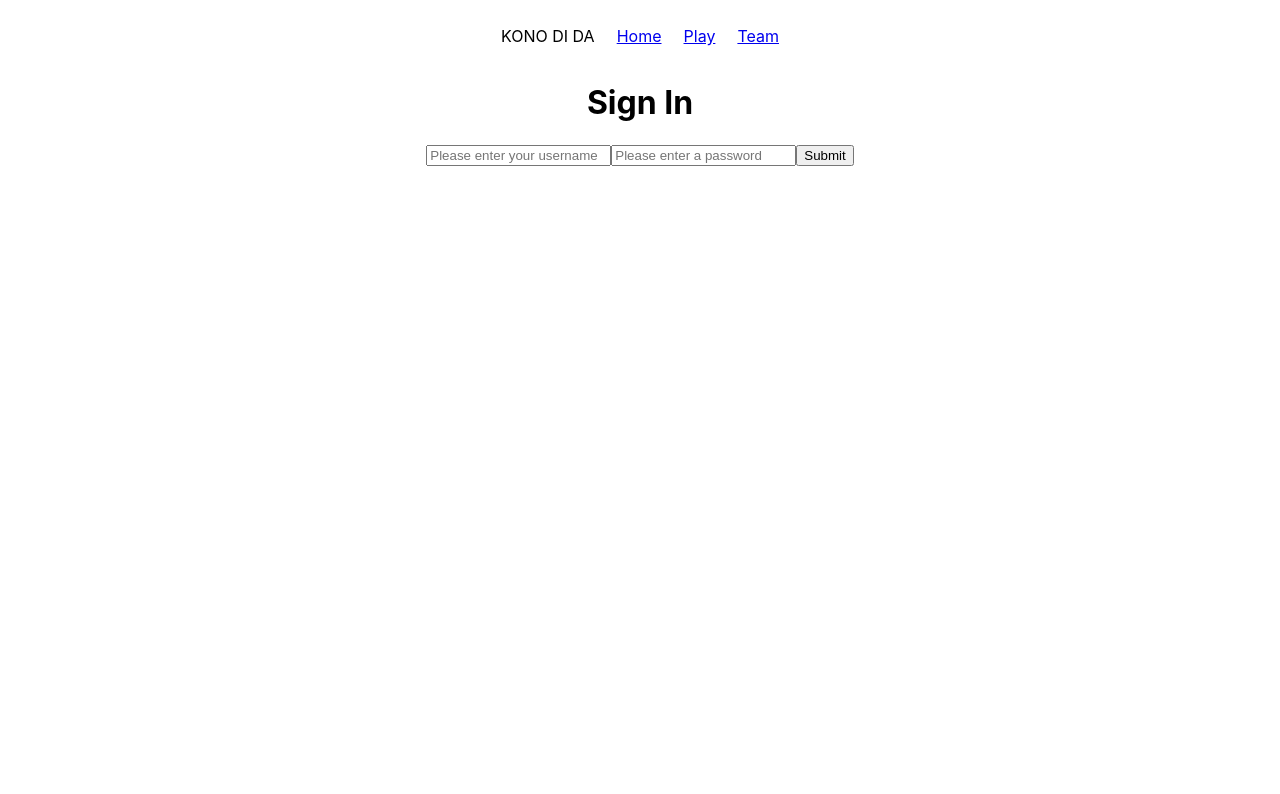
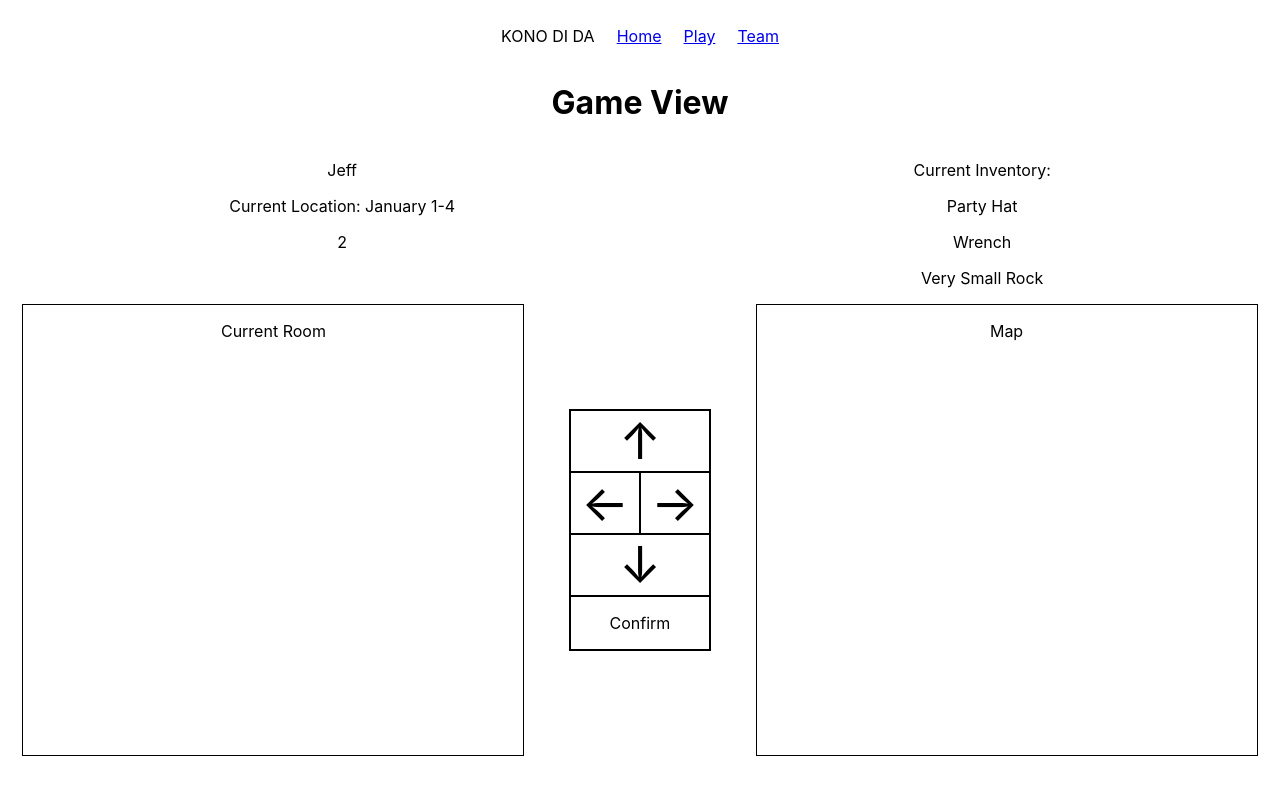
Before and after one commit to KONO-DI-DA/cs.frontend, a React (Create React App) app in the folder kono-di-da/: page /play in a window 1280 px wide. Before the commit this address led to /sign-in. Shown: the top 794 px of the page. Built offline with nearby package versions, Linux system fonts and the light colour scheme.

Commit message:
Arrow control implemented for moving character

```diff
--- a/kono-di-da/package.json
+++ b/kono-di-da/package.json
@@ -6,6 +6,7 @@
     "@testing-library/jest-dom": "^4.2.4",
     "@testing-library/react": "^9.3.2",
     "@testing-library/user-event": "^7.1.2",
+    "arrow-keys-react": "^1.0.6",
     "axios": "^0.19.2",
     "node-sass": "^4.14.0",
     "react": "^16.13.1",
--- a/kono-di-da/src/App.js
+++ b/kono-di-da/src/App.js
@@ -16,7 +16,8 @@ function App() {
     <div className="App">
       <NavBar/>
       <Route exact path='/' component={LandingPage}/>
-      <PrivateRoute exact path='/play' component={GameView}/>
+      {/*<PrivateRoute exact path='/play' component={GameView}/>*/}
+      <Route exact path='/play' component={GameView}/>
       <Route exact path='/team' component={Team}/>
       <Route exact path='/sign-in' component={SignIn}/>
       <Route exact path='/register' component={Register}/>
--- a/kono-di-da/src/components/gameView/GameView.js
+++ b/kono-di-da/src/components/gameView/GameView.js
@@ -1,17 +1,35 @@
 import React, {useState, useEffect} from 'react';
+
 import './GameView.scss'
 
 const GameView = () => {
 
+  const locations = [1, 2, 3, 4, 5, 6, 7, 8, 9, 10];
+
   const [playerState, setPlayerState] = useState(
     {
       location: 'January 1-4',
+      locationID: locations[1],
       heldItems: ['Party Hat', 'Wrench', 'Very Small Rock'],
       name: 'Jeff',
       id: 12
     });
 
-  console.log(playerState);
+  const changeLocation = (e) => {
+    if (e.key === 'ArrowUp') {
+      console.log('You have moved up')
+    } else if (e.key === 'ArrowDown') {
+      console.log('You have moved down')
+    } else if (e.key === 'ArrowLeft') {
+      console.log('You have moved left')
+    } else if (e.key === 'ArrowRight') {
+      console.log('You have moved right.')
+    }
+  };
+
+  useEffect(() => {
+    window.addEventListener('keydown', changeLocation)
+  }, [playerState]);
 
   return (
     <div className='game-view'>
@@ -20,6 +38,7 @@ const GameView = () => {
         <div className='player-stats-left'>
           <p>{playerState.name}</p>
           <p>Current Location: {playerState.location}</p>
+          <p>{playerState.locationID}</p>
         </div>
         <div className='player-stats-right'>
           <p>Current Inventory:</p>
@@ -32,6 +51,23 @@ const GameView = () => {
         <div className='current-room'>
           <p>Current Room</p>
         </div>
+        <div className='controls'>
+          <div className='arrows'>
+            <div className='up'>
+              <p>&#8593;</p>
+            </div>
+            <div className='left-and-right'>
+              <p>&#8592;</p>
+              <p>&#8594;</p>
+            </div>
+            <div className='down'>
+              <p>&#8595;</p>
+            </div>
+          </div>
+          <div className='enter'>
+            <p>Confirm</p>
+          </div>
+        </div>
         <div className='map'>
           <p>Map</p>
         </div>
--- a/kono-di-da/src/components/gameView/GameView.scss
+++ b/kono-di-da/src/components/gameView/GameView.scss
@@ -2,6 +2,13 @@
   display: flex;
   flex-direction: row;
   justify-content: space-around;
+  //border: 1px solid black;
+  .player-stats-left {
+    //border: 1px solid black;
+  }
+  .player-stats-right {
+    //border: 1px solid black;
+  }
 }
 
 .player-view {
@@ -18,4 +25,27 @@
     height: 450px;
     width: 500px;
   }
+  .controls {
+    margin: auto 0;
+    border: 1px solid black;
+    .arrows {
+      display: flex;
+      flex-direction: column;
+      p {
+        border: 1px solid black;
+        margin: 0;
+        font-size: 50px;
+      }
+    }
+    .left-and-right {
+      display: flex;
+      flex-direction: row;
+      p {
+        padding: 0 10px 0 10px;
+      }
+    }
+    .enter {
+      border: 1px solid black;
+    }
+  }
 }
```
Also changed, not shown: 1 other file (tests, documents, lock files or other folders).
